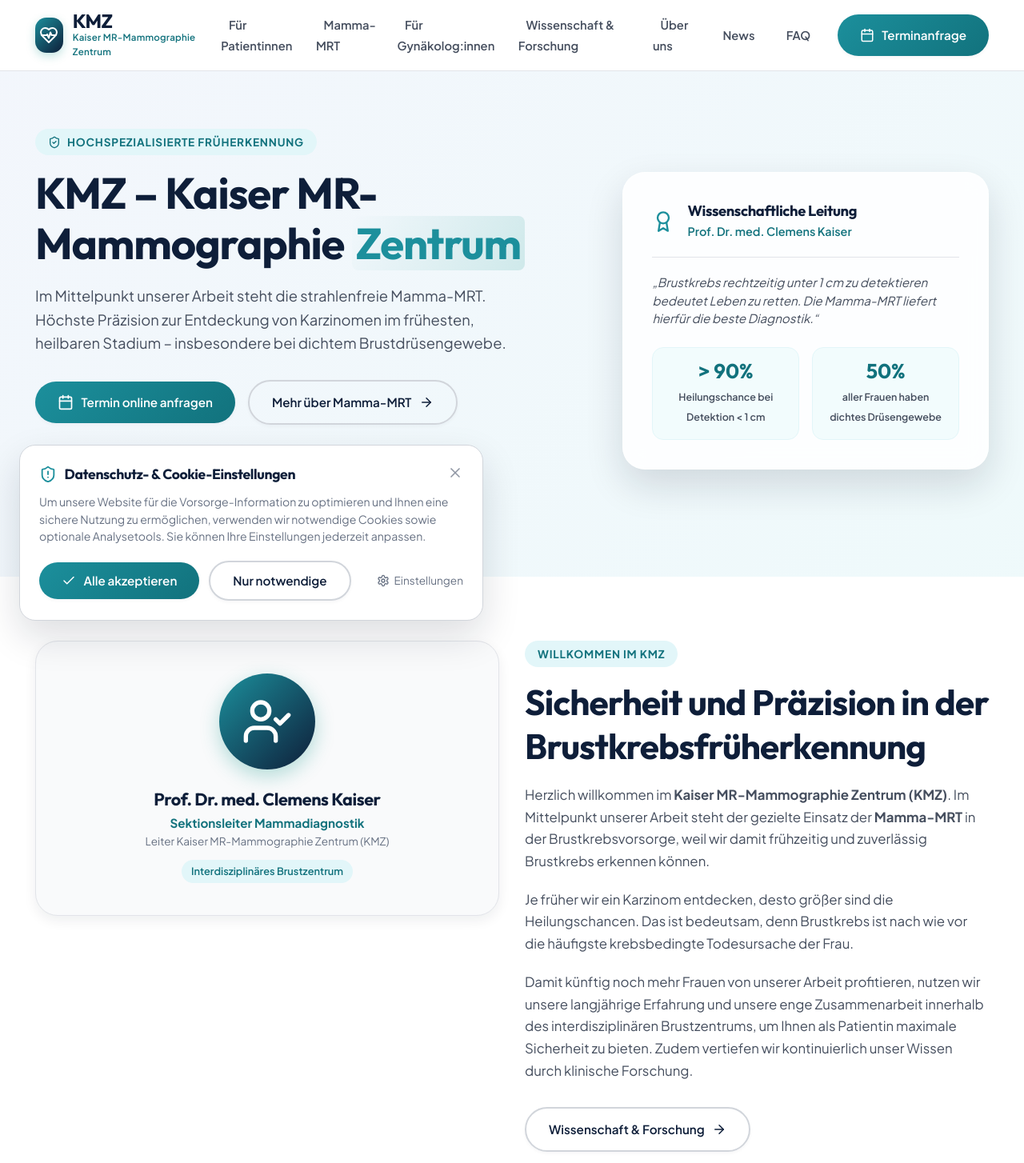
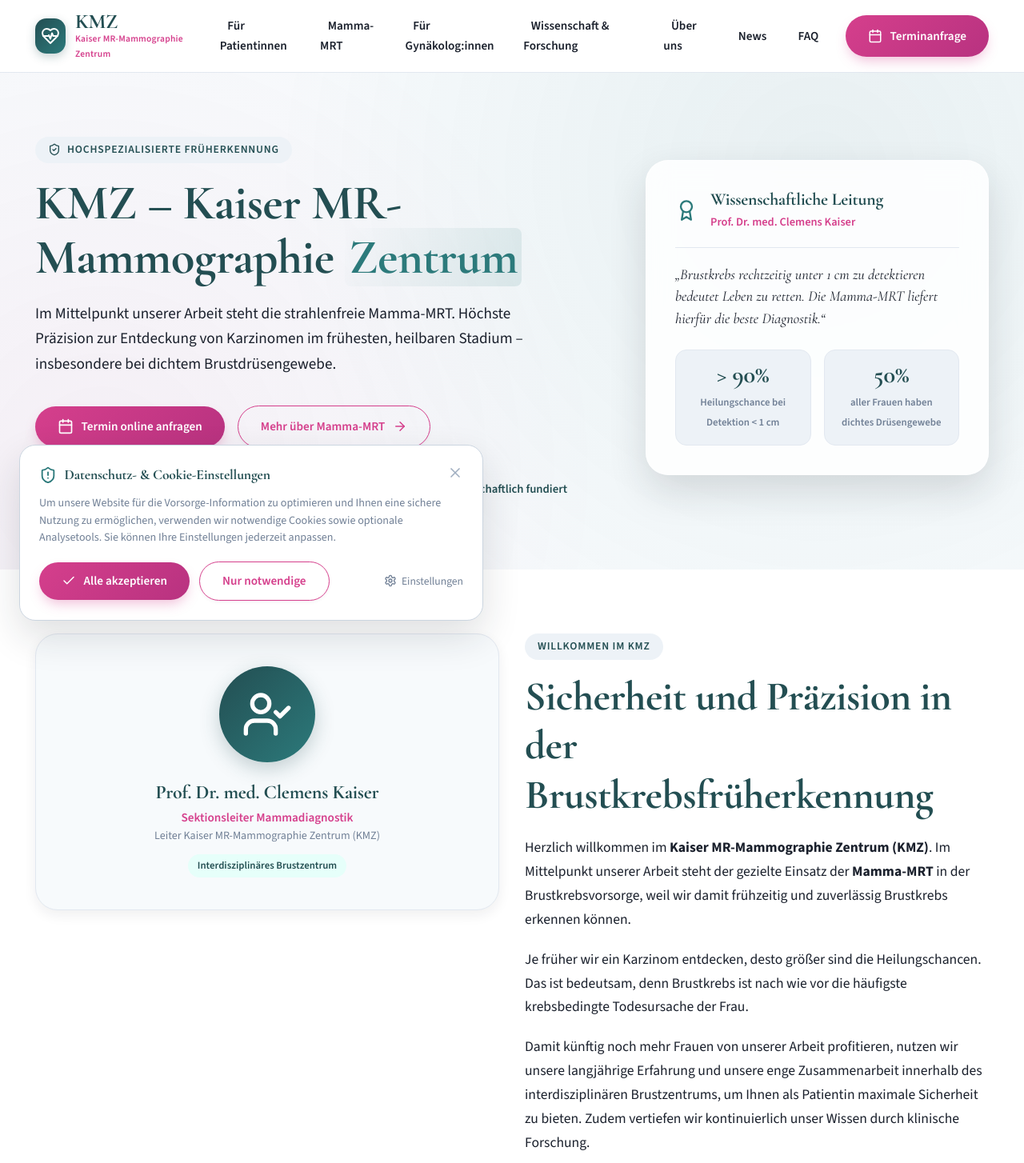
Before and after one commit to kaisercgn-lab/KMZ, a React (Vite) app: page / in a window 1280 px wide. Shown: the top 1454 px of the page at 80% size. Built offline with nearby package versions, Linux system fonts and the light colour scheme.

Commit message:
style: adopt QMRM typography (Cormorant Garamond + Source Sans 3) and color palette

```diff
--- a/index.html
+++ b/index.html
@@ -9,7 +9,7 @@
     <!-- Google Fonts -->
     <link rel="preconnect" href="https://fonts.googleapis.com">
     <link rel="preconnect" href="https://fonts.gstatic.com" crossorigin>
-    <link href="https://fonts.googleapis.com/css2?family=Plus+Jakarta+Sans:wght@300;400;500;600;700;800&family=Outfit:wght@400;500;600;700&display=swap" rel="stylesheet">
+    <link href="https://fonts.googleapis.com/css2?family=Cormorant+Garamond:ital,wght@0,400;0,500;0,600;0,700;1,400;1,600&family=Source+Sans+3:wght@300;400;500;600;700&display=swap" rel="stylesheet">
   </head>
   <body>
     <div id="root"></div>
--- a/src/components/Navbar.css
+++ b/src/components/Navbar.css
@@ -34,12 +34,12 @@
   width: 44px;
   height: 44px;
   border-radius: var(--radius-md);
-  background: linear-gradient(135deg, var(--teal-600), var(--primary-900));
+  background: linear-gradient(135deg, var(--teal-dark), var(--teal));
   display: flex;
   align-items: center;
   justify-content: center;
   color: var(--white);
-  box-shadow: 0 4px 12px rgba(13, 148, 136, 0.25);
+  box-shadow: 0 4px 12px rgba(35, 78, 82, 0.25);
 }
 
 .logo-text-box {
@@ -48,18 +48,18 @@
 }
 
 .logo-title {
-  font-family: 'Outfit', sans-serif;
-  font-size: 1.5rem;
-  font-weight: 800;
-  color: var(--primary-900);
+  font-family: 'Cormorant Garamond', serif;
+  font-size: 1.6rem;
+  font-weight: 700;
+  color: var(--teal-dark);
   line-height: 1;
-  letter-spacing: -0.03em;
+  letter-spacing: -0.01em;
 }
 
 .logo-subtitle {
   font-size: 0.72rem;
   font-weight: 600;
-  color: var(--teal-700);
+  color: var(--accent);
   letter-spacing: 0.02em;
 }
 
@@ -76,17 +76,18 @@
 }
 
 .nav-link {
-  font-size: 0.92rem;
+  font-size: 0.95rem;
   font-weight: 600;
-  color: var(--neutral-700);
+  color: var(--ink);
   padding: 0.4rem 0.6rem;
   border-radius: var(--radius-sm);
   transition: var(--transition);
+  position: relative;
 }
 
 .nav-link:hover, .nav-link.active {
-  color: var(--teal-600);
-  background: var(--teal-50);
+  color: var(--accent);
+  background: rgba(213, 63, 140, 0.06);
 }
 
 .navbar-actions {
--- a/src/index.css
+++ b/src/index.css
@@ -1,46 +1,60 @@
 :root {
-  /* Core Color Tokens */
-  --primary-900: hsl(218, 60%, 14%);
-  --primary-800: hsl(218, 55%, 20%);
-  --primary-700: hsl(218, 50%, 28%);
-  --primary-600: hsl(218, 45%, 36%);
-  --primary-100: hsl(218, 50%, 95%);
-  --primary-50:  hsl(218, 60%, 98%);
+  /* QMRM Color System Tokens */
+  --ink: #1a202c;          /* Body text color */
+  --teal: #2c7a7b;         /* Primary Teal accent */
+  --teal-dark: #234e52;    /* Dark Forest Teal for headings & branding */
+  --teal-light: #e6fffa;   /* Soft teal background tint */
 
-  --teal-700: hsl(186, 75%, 28%);
-  --teal-600: hsl(186, 70%, 36%);
-  --teal-500: hsl(186, 70%, 44%);
-  --teal-100: hsl(186, 65%, 93%);
-  --teal-50:  hsl(186, 70%, 97%);
+  --accent: #d53f8c;       /* Rose / Magenta accent */
+  --accent-dark: #b83280;  /* Dark Rose hover state */
+  --accent-light: #fff5f7; /* Soft rose background tint */
 
-  --rose-600: hsl(342, 75%, 52%);
-  --rose-500: hsl(342, 80%, 60%);
-  --rose-100: hsl(342, 85%, 94%);
-  --rose-50:  hsl(342, 90%, 98%);
+  --sand: #edf2f7;         /* Light grey-sand for tags, sub-sections */
+  --stone: #f7fafc;        /* Body background color */
+  --line: #e2e8f0;         /* Border lines */
+  --white: #ffffff;
 
-  --neutral-900: hsl(220, 30%, 12%);
-  --neutral-800: hsl(220, 20%, 22%);
-  --neutral-700: hsl(220, 15%, 32%);
-  --neutral-600: hsl(220, 12%, 46%);
-  --neutral-500: hsl(220, 10%, 60%);
-  --neutral-300: hsl(220, 12%, 84%);
-  --neutral-200: hsl(220, 14%, 90%);
-  --neutral-100: hsl(220, 16%, 95%);
-  --neutral-50:  hsl(220, 20%, 98%);
-  --white:        #ffffff;
+  /* Legacy mapping aliases */
+  --primary-900: var(--teal-dark);
+  --primary-800: #1d3e42;
+  --primary-700: #234e52;
+  --primary-600: var(--teal);
+  --primary-100: var(--sand);
+  --primary-50: var(--stone);
+
+  --teal-700: var(--teal-dark);
+  --teal-600: var(--teal);
+  --teal-500: #319795;
+  --teal-100: #e6fffa;
+  --teal-50:  #f0fff4;
+
+  --rose-600: var(--accent);
+  --rose-500: var(--accent-dark);
+  --rose-100: var(--accent-light);
+  --rose-50:  #fff5f7;
+
+  --neutral-900: #1a202c;
+  --neutral-800: #2d3748;
+  --neutral-700: #4a5568;
+  --neutral-600: #718096;
+  --neutral-500: #a0aec0;
+  --neutral-300: #cbd5e0;
+  --neutral-200: var(--line);
+  --neutral-100: var(--sand);
+  --neutral-50:  var(--stone);
 
   /* Semantic Theme Variables */
-  --bg-main: var(--neutral-50);
+  --bg-main: var(--stone);
   --bg-card: var(--white);
-  --text-main: var(--neutral-800);
-  --text-heading: var(--primary-900);
+  --text-main: var(--ink);
+  --text-heading: var(--teal-dark);
   --text-muted: var(--neutral-600);
 
   /* Elevation / Shadows */
-  --shadow-sm: 0 2px 4px rgba(15, 23, 42, 0.04);
-  --shadow-md: 0 6px 16px rgba(15, 23, 42, 0.07);
-  --shadow-lg: 0 12px 32px rgba(15, 23, 42, 0.1);
-  --shadow-xl: 0 20px 48px rgba(15, 23, 42, 0.14);
+  --shadow-sm: 0 2px 4px rgba(26, 32, 44, 0.04);
+  --shadow-md: 0 6px 16px rgba(26, 32, 44, 0.07);
+  --shadow-lg: 0 12px 32px rgba(26, 32, 44, 0.1);
+  --shadow-xl: 0 20px 48px rgba(26, 32, 44, 0.14);
 
   /* Radius */
   --radius-sm: 8px;
@@ -62,7 +76,7 @@
 }
 
 html {
-  font-family: 'Plus Jakarta Sans', -apple-system, BlinkMacSystemFont, 'Segoe UI', Roboto, sans-serif;
+  font-family: 'Source Sans 3', -apple-system, BlinkMacSystemFont, 'Segoe UI', Roboto, sans-serif;
   color: var(--text-main);
   background-color: var(--bg-main);
   line-height: 1.6;
@@ -77,21 +91,21 @@
 }
 
 h1, h2, h3, h4, h5, h6 {
-  font-family: 'Outfit', 'Plus Jakarta Sans', sans-serif;
+  font-family: 'Cormorant Garamond', Georgia, serif;
   color: var(--text-heading);
-  line-height: 1.25;
+  line-height: 1.2;
   font-weight: 700;
-  letter-spacing: -0.02em;
+  letter-spacing: -0.01em;
 }
 
 a {
-  color: var(--teal-600);
+  color: var(--teal);
   text-decoration: none;
   transition: var(--transition);
 }
 
 a:hover {
-  color: var(--teal-700);
+  color: var(--accent);
 }
 
 img {
@@ -133,28 +147,32 @@
   gap: 0.5rem;
   padding: 0.35rem 1rem;
   border-radius: var(--radius-full);
-  background: var(--teal-100);
-  color: var(--teal-700);
+  background: var(--sand);
+  color: var(--teal-dark);
   font-size: 0.85rem;
-  font-weight: 700;
+  font-weight: 600;
   text-transform: uppercase;
   letter-spacing: 0.06em;
   margin-bottom: 1rem;
+  font-family: 'Source Sans 3', sans-serif;
 }
 
 .section-title {
-  font-size: clamp(2rem, 4vw, 2.75rem);
+  font-family: 'Cormorant Garamond', Georgia, serif;
+  font-size: clamp(2.2rem, 4.5vw, 3.2rem);
   margin-bottom: 1.25rem;
+  color: var(--teal-dark);
 }
 
 .section-subtitle {
-  font-size: 1.15rem;
+  font-size: 1.2rem;
   color: var(--neutral-600);
   max-width: 720px;
   margin: 0 auto 3rem auto;
+  font-family: 'Source Sans 3', sans-serif;
 }
 
-/* Buttons */
+/* Buttons QMRM Style */
 .btn {
   display: inline-flex;
   align-items: center;
@@ -168,27 +186,29 @@
   border: none;
   transition: var(--transition);
   box-shadow: var(--shadow-sm);
+  font-family: 'Source Sans 3', sans-serif;
 }
 
 .btn-primary {
-  background: linear-gradient(135deg, var(--teal-600), var(--teal-700));
+  background: linear-gradient(135deg, var(--accent) 0%, var(--accent-dark) 100%);
   color: var(--white);
+  box-shadow: 0 8px 16px -4px rgba(213, 63, 140, 0.35);
 }
 
 .btn-primary:hover {
-  background: linear-gradient(135deg, var(--teal-700), var(--primary-800));
+  background: linear-gradient(135deg, var(--accent-dark) 0%, #97266d 100%);
   transform: translateY(-2px);
-  box-shadow: var(--shadow-md);
+  box-shadow: 0 12px 20px -4px rgba(213, 63, 140, 0.45);
   color: var(--white);
 }
 
 .btn-secondary {
-  background: var(--primary-900);
+  background: var(--teal-dark);
   color: var(--white);
 }
 
 .btn-secondary:hover {
-  background: var(--primary-800);
+  background: var(--teal);
   transform: translateY(-2px);
   box-shadow: var(--shadow-md);
   color: var(--white);
@@ -196,34 +216,34 @@
 
 .btn-outline {
   background: transparent;
-  border: 2px solid var(--neutral-300);
-  color: var(--primary-900);
+  border: 1.5px solid var(--accent);
+  color: var(--accent);
 }
 
 .btn-outline:hover {
-  border-color: var(--teal-600);
-  color: var(--teal-600);
-  background: var(--teal-50);
+  border-color: var(--accent-dark);
+  color: var(--accent-dark);
+  background: rgba(213, 63, 140, 0.08);
 }
 
 .btn-rose {
-  background: var(--rose-600);
+  background: linear-gradient(135deg, var(--accent) 0%, var(--accent-dark) 100%);
   color: var(--white);
 }
 
 .btn-rose:hover {
-  background: var(--rose-500);
+  background: linear-gradient(135deg, var(--accent-dark) 0%, #97266d 100%);
   transform: translateY(-2px);
   box-shadow: var(--shadow-md);
   color: var(--white);
 }
 
-/* Cards & Glassmorphism */
+/* Cards & Glassmorphism QMRM Style */
 .card {
   background: var(--bg-card);
   border-radius: var(--radius-lg);
   padding: 2rem;
-  border: 1px solid var(--neutral-200);
+  border: 1px solid var(--line);
   box-shadow: var(--shadow-sm);
   transition: var(--transition);
 }
@@ -231,14 +251,14 @@
 .card:hover {
   transform: translateY(-4px);
   box-shadow: var(--shadow-lg);
-  border-color: var(--teal-100);
+  border-color: var(--teal-light);
 }
 
 .glass-panel {
   background: rgba(255, 255, 255, 0.85);
-  backdrop-filter: blur(12px);
-  -webkit-backdrop-filter: blur(12px);
-  border: 1px solid rgba(255, 255, 255, 0.4);
+  backdrop-filter: blur(16px);
+  -webkit-backdrop-filter: blur(16px);
+  border: 1px solid rgba(255, 255, 255, 0.5);
 }
 
 /* Badges */
@@ -248,11 +268,12 @@
   border-radius: var(--radius-full);
   font-size: 0.8rem;
   font-weight: 600;
+  font-family: 'Source Sans 3', sans-serif;
 }
 
-.badge-teal { background: var(--teal-100); color: var(--teal-700); }
-.badge-rose { background: var(--rose-100); color: var(--rose-600); }
-.badge-navy { background: var(--primary-100); color: var(--primary-800); }
+.badge-teal { background: var(--teal-light); color: var(--teal-dark); }
+.badge-rose { background: var(--accent-light); color: var(--accent); }
+.badge-navy { background: var(--sand); color: var(--ink); }
 
 /* Form Styles */
 .form-group {
@@ -265,22 +286,22 @@
 .form-group label {
   font-weight: 600;
   font-size: 0.9rem;
-  color: var(--primary-900);
+  color: var(--teal-dark);
 }
 
 .form-control {
   width: 100%;
   padding: 0.85rem 1.1rem;
   border-radius: var(--radius-md);
-  border: 1.5px solid var(--neutral-300);
+  border: 1.5px solid var(--line);
   background: var(--white);
   transition: var(--transition);
 }
 
 .form-control:focus {
   outline: none;
-  border-color: var(--teal-600);
-  box-shadow: 0 0 0 4px var(--teal-100);
+  border-color: var(--teal);
+  box-shadow: 0 0 0 4px var(--teal-light);
 }
 
 /* Responsive Grid helpers */
--- a/src/pages/HomePage.css
+++ b/src/pages/HomePage.css
@@ -1,37 +1,42 @@
 /* Hero Section */
 .hero-section {
-  background: linear-gradient(135deg, hsl(218, 60%, 97%) 0%, hsl(186, 60%, 96%) 100%);
-  padding: 4.5rem 0 5rem 0;
+  background: radial-gradient(circle at 80% 20%, rgba(44, 122, 123, 0.08) 0%, transparent 60%),
+              radial-gradient(circle at 10% 80%, rgba(213, 63, 140, 0.06) 0%, transparent 50%),
+              var(--stone);
+  padding: 5rem 0 5.5rem 0;
   position: relative;
   overflow: hidden;
 }
 
 .hero-container {
   display: grid;
-  grid-template-columns: 1.2fr 0.8fr;
+  grid-template-columns: 1.25fr 0.75fr;
   gap: 3rem;
   align-items: center;
 }
 
 .hero-title {
-  font-size: clamp(2.3rem, 5vw, 3.4rem);
-  font-weight: 800;
-  line-height: 1.15;
+  font-family: 'Cormorant Garamond', Georgia, serif;
+  font-size: clamp(2.5rem, 5.5vw, 3.8rem);
+  font-weight: 700;
+  line-height: 1.12;
   margin-bottom: 1.25rem;
+  color: var(--teal-dark);
 }
 
 .highlight-teal {
-  color: var(--teal-600);
-  background: linear-gradient(120deg, transparent 0%, rgba(13, 148, 136, 0.15) 100%);
+  color: var(--teal);
+  background: linear-gradient(120deg, transparent 0%, rgba(44, 122, 123, 0.12) 100%);
   padding: 0 0.3rem;
   border-radius: var(--radius-sm);
 }
 
 .hero-text {
-  font-size: 1.15rem;
-  color: var(--neutral-700);
-  line-height: 1.6;
-  margin-bottom: 2rem;
+  font-family: 'Source Sans 3', sans-serif;
+  font-size: 1.2rem;
+  color: var(--ink);
+  line-height: 1.65;
+  margin-bottom: 2.25rem;
   max-width: 620px;
 }
 
@@ -59,20 +64,20 @@
   display: flex;
   align-items: center;
   gap: 0.4rem;
-  font-size: 0.9rem;
+  font-size: 0.92rem;
   font-weight: 600;
-  color: var(--primary-900);
+  color: var(--teal-dark);
 }
 
 .highlight-icon {
-  color: var(--teal-600);
+  color: var(--accent);
 }
 
 /* Hero Widget Card */
 .hero-card-widget {
   padding: 2.25rem;
   border-radius: var(--radius-xl);
-  border: 1px solid rgba(13, 148, 136, 0.2);
+  border: 1px solid var(--line);
   box-shadow: var(--shadow-xl);
   background: var(--white);
 }
@@ -82,29 +87,32 @@
   align-items: center;
   gap: 1rem;
   padding-bottom: 1.25rem;
-  border-bottom: 1px solid var(--neutral-200);
+  border-bottom: 1px solid var(--line);
   margin-bottom: 1.25rem;
 }
 
 .widget-icon {
-  color: var(--teal-600);
+  color: var(--teal);
 }
 
 .widget-header h3 {
-  font-size: 1.15rem;
+  font-family: 'Cormorant Garamond', Georgia, serif;
+  font-size: 1.35rem;
   margin-bottom: 0.15rem;
+  color: var(--teal-dark);
 }
 
 .widget-header p {
   font-size: 0.9rem;
-  color: var(--teal-700);
+  color: var(--accent);
   font-weight: 600;
 }
 
 .widget-quote {
+  font-family: 'Cormorant Garamond', Georgia, serif;
   font-style: italic;
-  color: var(--neutral-700);
-  font-size: 0.95rem;
+  color: var(--ink);
+  font-size: 1.15rem;
   line-height: 1.5;
   margin-bottom: 1.5rem;
 }
@@ -116,26 +124,26 @@
 }
 
 .stat-box {
-  background: var(--teal-50);
+  background: var(--sand);
   padding: 1rem;
   border-radius: var(--radius-md);
-  border: 1px solid var(--teal-100);
+  border: 1px solid var(--line);
   text-align: center;
 }
 
 .stat-value {
   display: block;
-  font-family: 'Outfit', sans-serif;
-  font-size: 1.6rem;
-  font-weight: 800;
-  color: var(--teal-700);
+  font-family: 'Cormorant Garamond', Georgia, serif;
+  font-size: 1.9rem;
+  font-weight: 700;
+  color: var(--teal-dark);
   line-height: 1;
   margin-bottom: 0.3rem;
 }
 
 .stat-label {
-  font-size: 0.78rem;
-  color: var(--neutral-700);
+  font-size: 0.8rem;
+  color: var(--neutral-600);
   font-weight: 600;
 }
 
@@ -145,11 +153,11 @@
 }
 
 .doctor-card {
-  background: var(--neutral-50);
+  background: var(--stone);
   border-radius: var(--radius-xl);
   padding: 2.5rem 2rem;
   text-align: center;
-  border: 1px solid var(--neutral-200);
+  border: 1px solid var(--line);
   box-shadow: var(--shadow-md);
 }
 
@@ -157,28 +165,30 @@
   width: 120px;
   height: 120px;
   border-radius: 50%;
-  background: linear-gradient(135deg, var(--teal-600), var(--primary-900));
+  background: linear-gradient(135deg, var(--teal-dark), var(--teal));
   display: flex;
   align-items: center;
   justify-content: center;
   color: var(--white);
   margin: 0 auto 1.5rem auto;
-  box-shadow: 0 8px 24px rgba(13, 148, 136, 0.3);
+  box-shadow: 0 8px 24px rgba(35, 78, 82, 0.25);
 }
 
 .doctor-info h3 {
-  font-size: 1.35rem;
+  font-family: 'Cormorant Garamond', Georgia, serif;
+  font-size: 1.5rem;
   margin-bottom: 0.25rem;
+  color: var(--teal-dark);
 }
 
 .doctor-role {
-  font-weight: 700;
-  color: var(--teal-700);
+  font-weight: 600;
+  color: var(--accent);
   font-size: 0.95rem;
 }
 
 .doctor-inst {
-  font-size: 0.85rem;
+  font-size: 0.88rem;
   color: var(--neutral-600);
 }
 
@@ -187,9 +197,9 @@
 }
 
 .welcome-paragraph {
-  font-size: 1.05rem;
-  color: var(--neutral-700);
-  line-height: 1.65;
+  font-size: 1.1rem;
+  color: var(--ink);
+  line-height: 1.7;
   margin-bottom: 1.25rem;
 }
 
@@ -202,7 +212,7 @@
 
 /* Pillars Section */
 .pillars-section {
-  background: var(--neutral-50);
+  background: var(--stone);
 }
 
 .pillar-cards {
@@ -225,20 +235,22 @@
   margin-bottom: 1.25rem;
 }
 
-.pillar-icon-box.teal { background: var(--teal-100); color: var(--teal-700); }
-.pillar-icon-box.primary { background: var(--primary-100); color: var(--primary-800); }
-.pillar-icon-box.rose { background: var(--rose-100); color: var(--rose-600); }
-.pillar-icon-box.navy { background: hsl(220, 20%, 90%); color: var(--primary-900); }
+.pillar-icon-box.teal { background: var(--teal-light); color: var(--teal-dark); }
+.pillar-icon-box.primary { background: var(--sand); color: var(--teal); }
+.pillar-icon-box.rose { background: var(--accent-light); color: var(--accent); }
+.pillar-icon-box.navy { background: #edf2f7; color: var(--teal-dark); }
 
 .pillar-card h3 {
-  font-size: 1.2rem;
+  font-family: 'Cormorant Garamond', Georgia, serif;
+  font-size: 1.45rem;
   margin-bottom: 0.75rem;
+  color: var(--teal-dark);
 }
 
 .pillar-card p {
-  font-size: 0.92rem;
+  font-size: 0.95rem;
   color: var(--neutral-600);
-  line-height: 1.5;
+  line-height: 1.55;
   margin-bottom: 1.5rem;
   flex: 1;
 }
@@ -247,13 +259,13 @@
   display: inline-flex;
   align-items: center;
   gap: 0.4rem;
-  font-weight: 700;
-  font-size: 0.9rem;
-  color: var(--teal-700);
+  font-weight: 600;
+  font-size: 0.92rem;
+  color: var(--accent);
 }
 
 .pillar-link:hover {
-  color: var(--primary-900);
+  color: var(--accent-dark);
   transform: translateX(4px);
 }
 
@@ -278,40 +290,42 @@
 }
 
 .news-date {
-  font-size: 0.8rem;
+  font-size: 0.85rem;
   color: var(--neutral-500);
   font-weight: 600;
 }
 
 .news-title {
-  font-size: 1.2rem;
-  line-height: 1.35;
+  font-family: 'Cormorant Garamond', Georgia, serif;
+  font-size: 1.4rem;
+  line-height: 1.3;
+  color: var(--teal-dark);
 }
 
 .news-excerpt {
-  font-size: 0.92rem;
+  font-size: 0.95rem;
   color: var(--neutral-600);
-  line-height: 1.55;
+  line-height: 1.6;
 }
 
 .news-read-more {
   display: inline-flex;
   align-items: center;
   gap: 0.4rem;
-  font-weight: 700;
-  font-size: 0.9rem;
-  color: var(--teal-600);
+  font-weight: 600;
+  font-size: 0.92rem;
+  color: var(--accent);
   margin-top: 0.5rem;
 }
 
 /* CTA Banner Section */
 .cta-banner-section {
   padding: 4rem 0;
-  background: var(--bg-main);
+  background: var(--stone);
 }
 
 .cta-banner-card {
-  background: linear-gradient(135deg, var(--primary-900) 0%, var(--primary-800) 100%);
+  background: linear-gradient(135deg, var(--teal-dark) 0%, #1a3a3d 100%);
   border-radius: var(--radius-xl);
   padding: 3.5rem;
   color: var(--white);
@@ -323,14 +337,15 @@
 }
 
 .cta-text-box h2 {
+  font-family: 'Cormorant Garamond', Georgia, serif;
   color: var(--white);
-  font-size: clamp(1.6rem, 3.5vw, 2.2rem);
+  font-size: clamp(1.8rem, 3.8vw, 2.6rem);
   margin-bottom: 0.75rem;
 }
 
 .cta-text-box p {
-  color: var(--neutral-300);
-  font-size: 1.05rem;
+  color: var(--sand);
+  font-size: 1.1rem;
   max-width: 600px;
 }
 
@@ -347,7 +362,7 @@
 }
 
 .white-outline {
-  border-color: rgba(255, 255, 255, 0.3);
+  border-color: rgba(255, 255, 255, 0.35);
   color: var(--white);
 }
 
```
